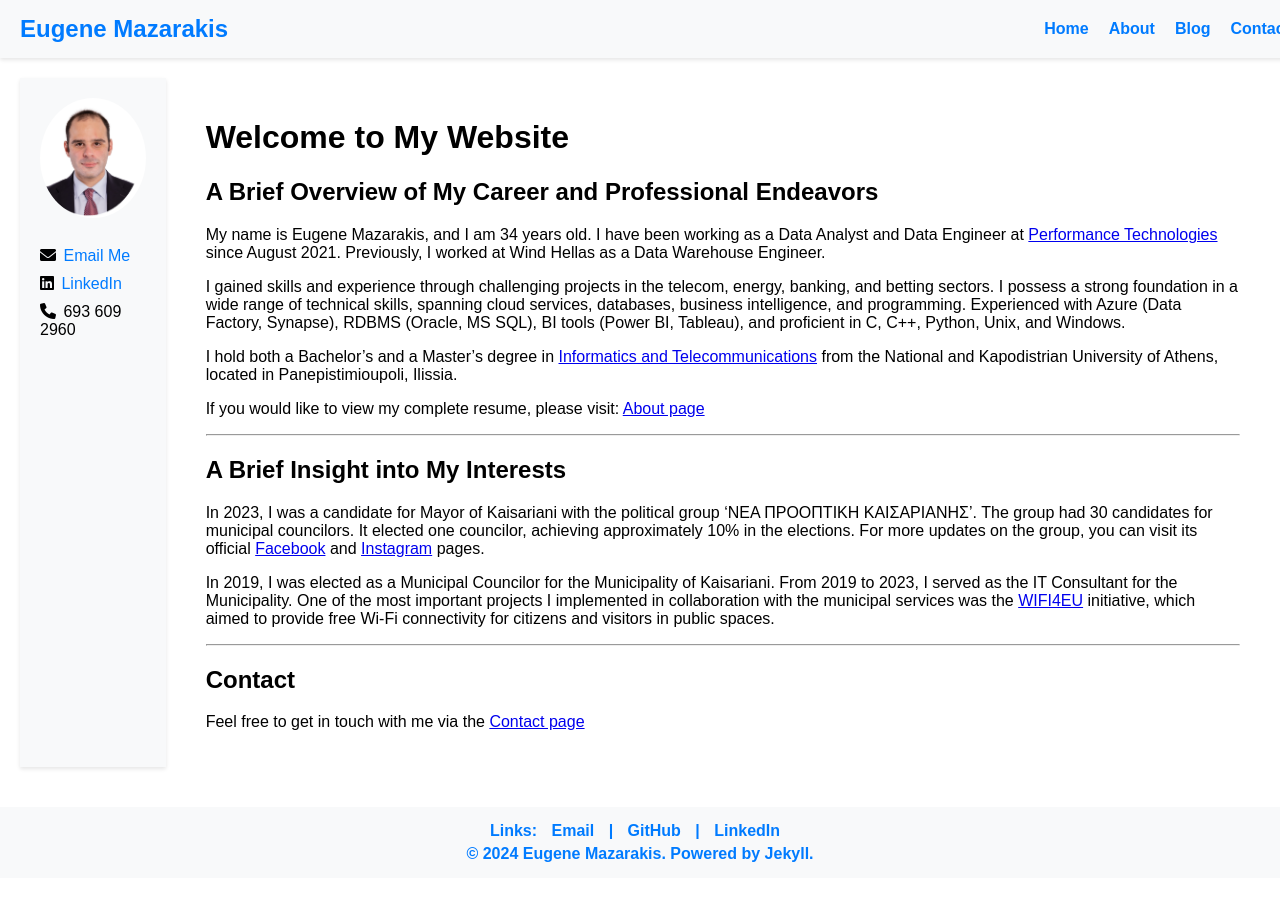
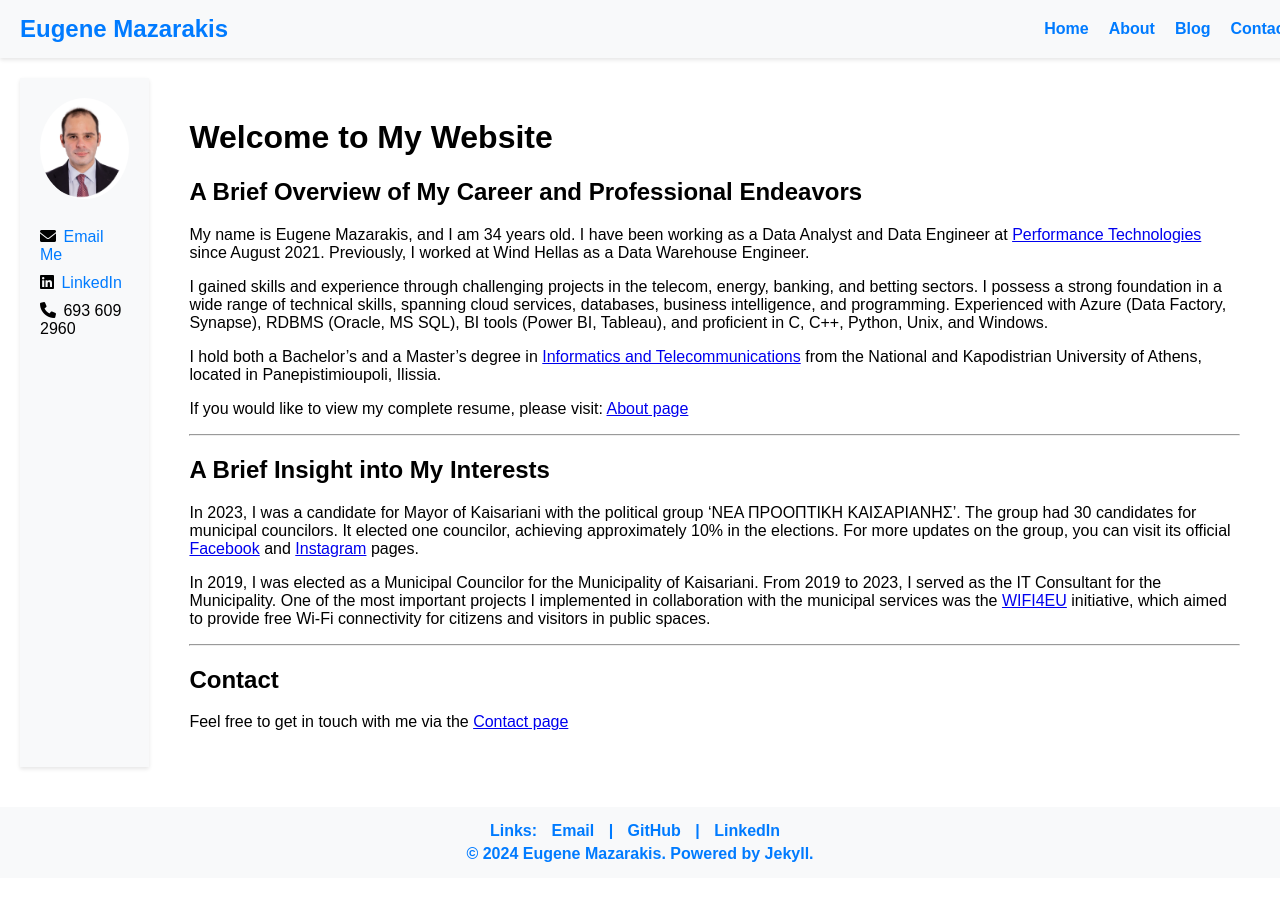
Before and after one commit to EMazarakis/EMazarakis.github.io, a Jekyll site: the page built from index.md, in a window 1280 px wide. Built offline with Jekyll 4.4.1, drawn with Linux system fonts in a browser that asks for light colours.

Commit message:
Update custom.css

```diff
--- a/assets/custom.css
+++ b/assets/custom.css
@@ -99,7 +99,7 @@ footer {
 
 /* Sidebar styling */
 .sidebar {
-    width: 300px; /* Set a fixed width for the sidebar */
+    width: 250px; /* Set a fixed width for the sidebar */
     margin-right: 20px; /* Space between sidebar and main content */
     background-color: #f8f9fa; /* Optional: background color for the sidebar */
     padding: 20px;
```
